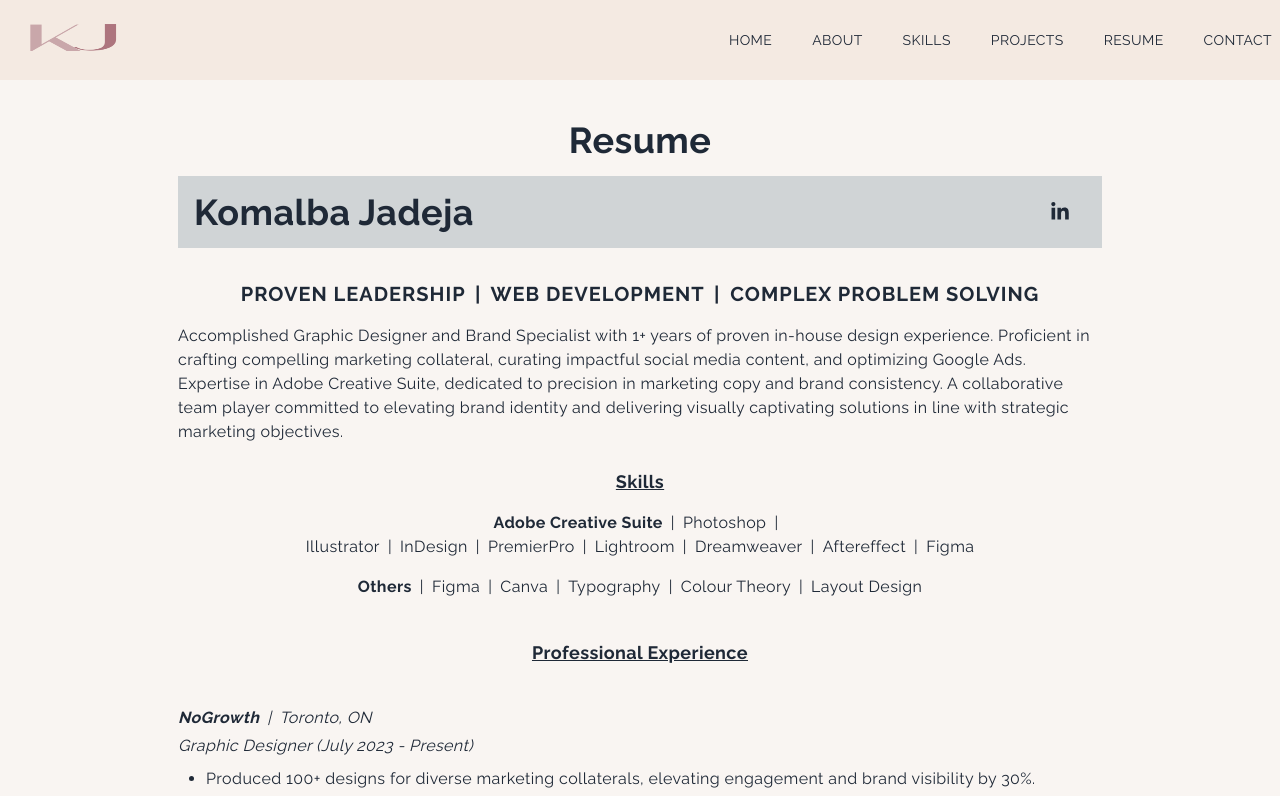
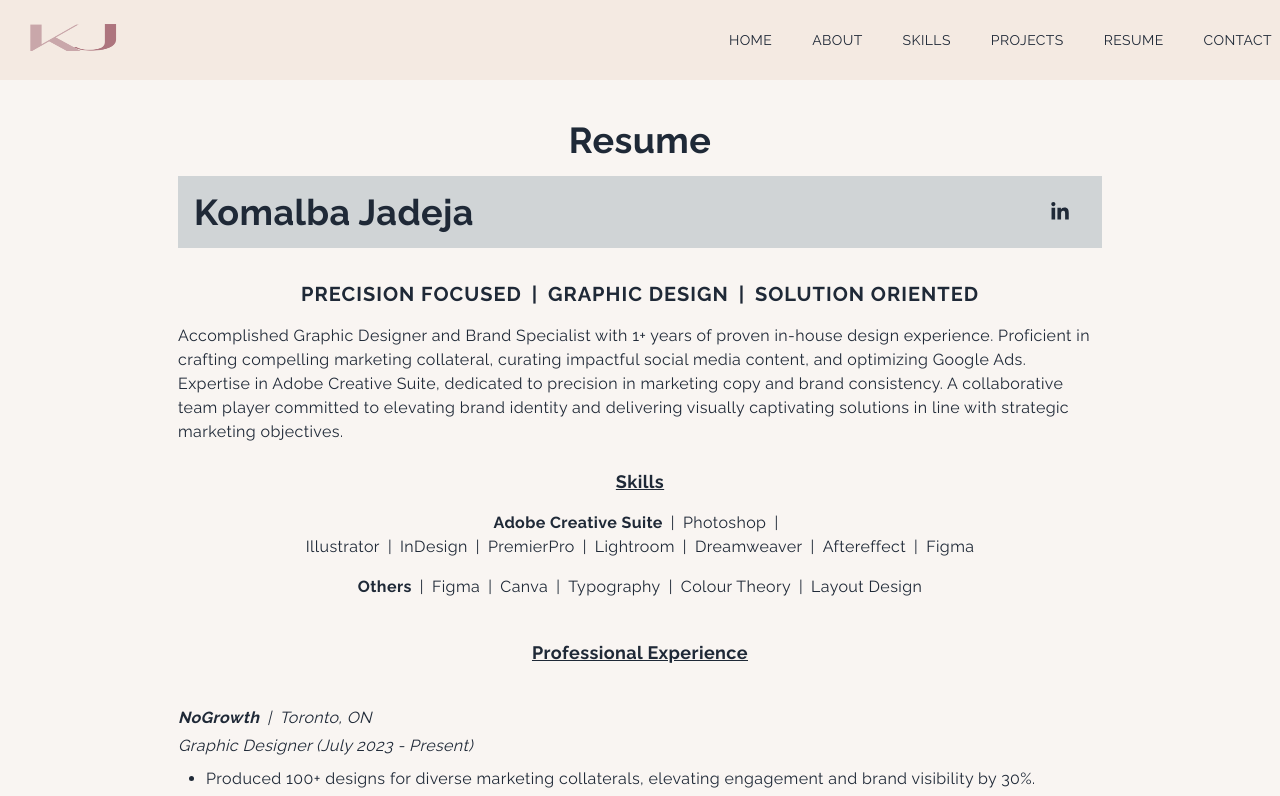
Before and after one commit to komaljadeja/portfolio-komal-jadeja, a Next.js app: page /resume in a window 1280 px wide. Shown: the top 796 px of the page. Built offline with nearby package versions, Linux system fonts and the light colour scheme.

Commit message:
added vercel blob

```diff
--- a/pages/advertisement.jsx
+++ b/pages/advertisement.jsx
@@ -6,7 +6,7 @@ import { RiRadioButtonFill } from 'react-icons/ri';
 import Link from 'next/link';
 import adv1Img from '../public/assets/projects/socialMedia/adv_1.png';
 import adv2Img from '../public/assets/projects/socialMedia/adv_2.png';
-import advVideo from '../videos/adv_video.mp4'
+import advVideo from 'https://ypwcm7ns84yjqktv.public.blob.vercel-storage.com/adv_video-fu2koHIkmUcUV9V5S2HEqm0rhcwfqB.mp4'
 
 const advertisement = () => {
   return (
--- a/pages/resume.jsx
+++ b/pages/resume.jsx
@@ -31,14 +31,14 @@ const resume = () => {
         <div className='text-center py-4 text-xl font-bold uppercase tracking-wider'>
           <div className='hidden sm:block'>
             <p>
-              Proven Leadership <span className='px-1'>|</span> Web Development{' '}
-              <span className='px-1'>|</span> Complex Problem Solving
+            Precision Focused <span className='px-1'>|</span> Graphic Design{' '}
+              <span className='px-1'>|</span> Solution Oriented
             </p>
           </div>
           <div className='block sm:hidden'>
-            <p>Proven Leadership</p>
-            <p className='py-2'>Web Development</p>
-            <p>Complex Problem Solving</p>
+            <p>Precision Focused</p>
+            <p className='py-2'>Graphic Design</p>
+            <p>Solution Oriented</p>
           </div>
         </div>
         <p>
```
Also changed, not shown: videos/https_ypwcm7ns84yjqktv.public.blob.vercel-storage.com_adv_video-fu2koHIkmUcUV9V5S2HEqm0rhcwfqB.mp4.json (added, +1 -0 lines), 2 other files (tests, documents, lock files or other folders).
